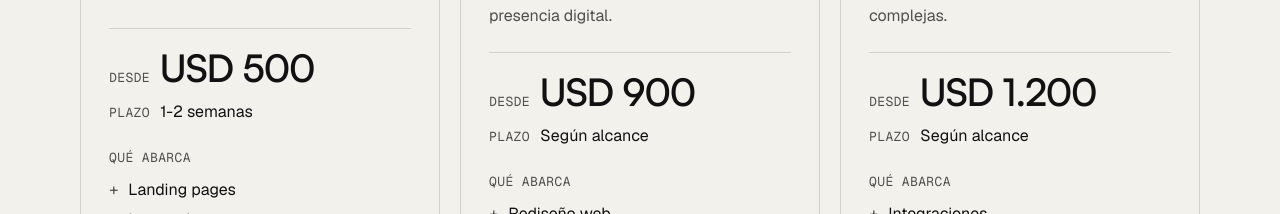
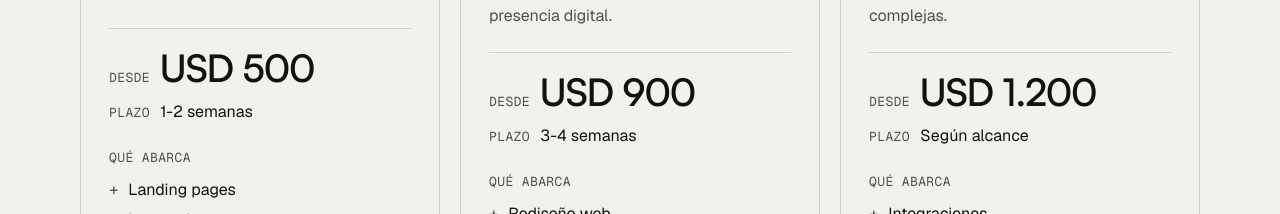
Before and after one commit to josedelvalle12/jdv-digitalstudio, a Next.js app: page /diseno-web in a window 1280 px wide. Shown: the part 3880-4094 px from the top of the page. Built offline with nearby package versions, Linux system fonts and the light colour scheme; no server answers.

Commit message:
Etapa 10: plazo de 3-4 semanas para el sitio web para empresas

```diff
--- a/content/landing/ar.js
+++ b/content/landing/ar.js
@@ -160,7 +160,7 @@ const ar = {
         price: "USD 900",
         amount: 900,
         description: "Para empresas listas para replantear su presencia digital.",
-        time: "Según alcance",
+        time: "3-4 semanas",
         items: ["Rediseño web", "Sitios corporativos", "UX/UI", "Desarrollo", "Analytics", "SEO técnico básico"],
       },
       {
--- a/content/landing/es.js
+++ b/content/landing/es.js
@@ -161,7 +161,7 @@ const es = {
         price: "900 €",
         amount: 900,
         description: "Para empresas listas para replantear su presencia digital.",
-        time: "Según alcance",
+        time: "3-4 semanas",
         items: ["Rediseño web", "Webs corporativas", "UX/UI", "Desarrollo", "Analítica", "SEO técnico básico"],
       },
       {
```
